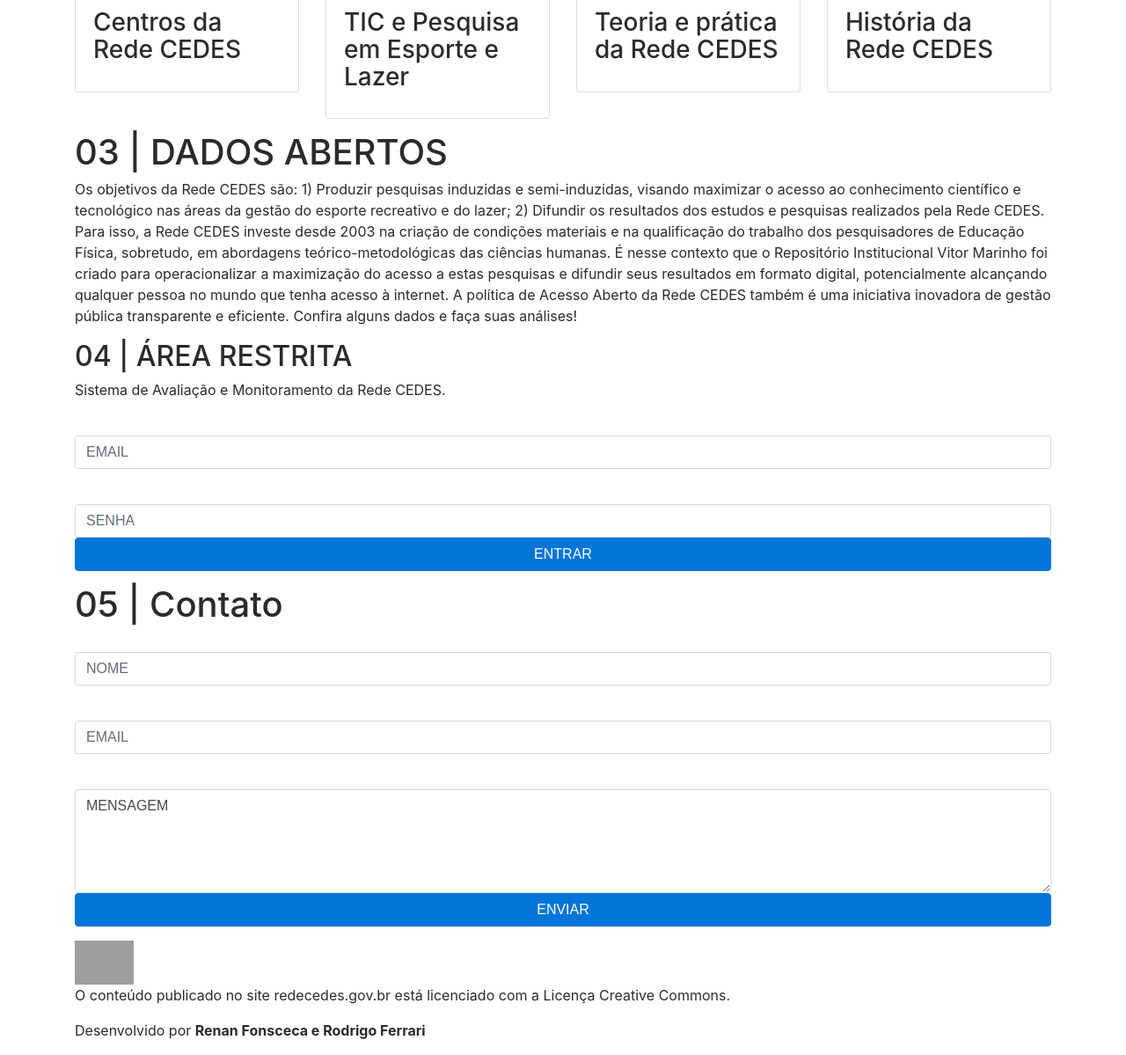
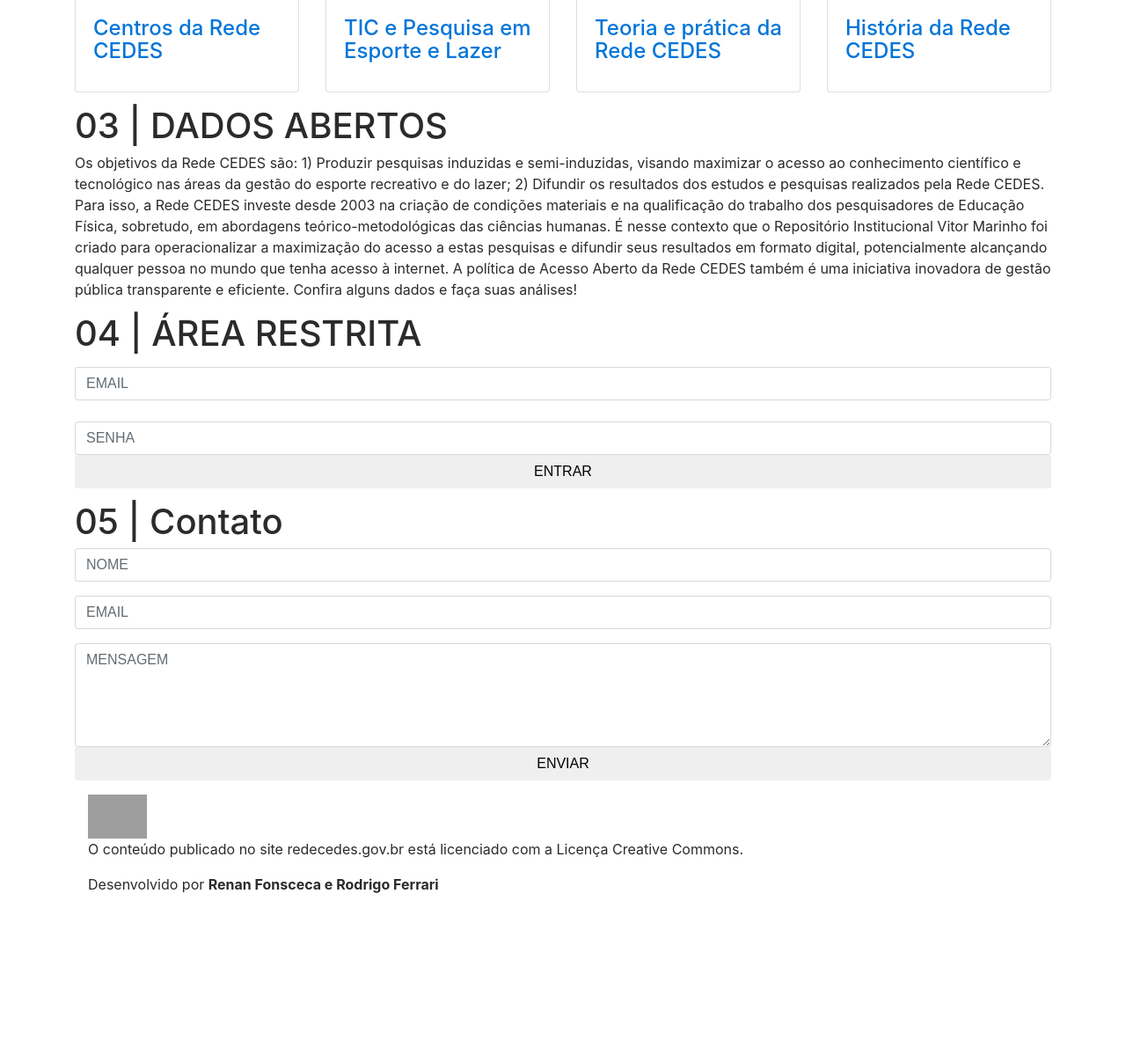
Before and after one commit to rafonseca/rede-cedes, a Django app: page / in a window 1280 px wide. Shown: the part 1062-2261 px from the top of the page at 88% size. After the commit the page ends 2077 px from the top, so only its background shows below. Run offline with Django 3.2, Linux system fonts and the light colour scheme; some libraries are stand-ins or nearby versions; grey boxes are pictures that could not be loaded.

Commit message:
UI/UX mínimo

```diff
--- a/cedes/templates/cedes/base.html
+++ b/cedes/templates/cedes/base.html
@@ -1,11 +1,10 @@
 {% load static %}
-<!DOCTYPE html>
 <html lang="pt-br">
   <head>
-    <title>Rede CEDES</title>
+    <title>{% block title %}Título da Página{% endblock %}</title>
     <!-- Required meta tags -->
-    <meta name="description" content="Política de gestão, publicização, monitoramento e avaliação da Rede CEDES">
-    <meta name="keywords" content="Rede CEDES, Esporte Recreativo, Lazer, Ministério do Esporte">
+    <meta name="description" content="{% block metadescription %}{% endblock %}">
+    <meta name="keywords" content="{% block palavraschaves %}{% endblock %}">
     <meta name="author" content="Rodrigo Ferrari">
     <!-- Required meta tags -->
     <meta charset="utf-8">
@@ -64,12 +63,12 @@
     <footer>
       <div class="container">
         <div class="row">
-          <div class="col-12" id="logo-rodape">
+          <div class="col-12 logo-rodape">
             <img src="{% static 'img/logo-rodape.png' %}" height="50" alt="Logo Rede CEDES">
           </div>
           <div class="col-12">
-            <p id="text-rodape">O conteúdo publicado no site redecedes.gov.br está licenciado com a Licença Creative Commons.</p>
-            <p id="text-rodape">Desenvolvido por <strong>Renan Fonsceca e Rodrigo Ferrari</strong></p>
+            <p class="text-rodape">O conteúdo publicado no site redecedes.gov.br está licenciado com a Licença Creative Commons.</p>
+            <p class="text-rodape">Desenvolvido por <strong>Renan Fonsceca e Rodrigo Ferrari</strong></p>
           </div>
         </div>
       </div>
--- a/cedes/templates/cedes/home.html
+++ b/cedes/templates/cedes/home.html
@@ -1,4 +1,7 @@
 {% extends 'cedes/base.html' %}
+{% block title %}Rede CEDES{% endblock %}
+{% block metadescription %}Política de gestão, publicização, monitoramento e avaliação da Rede CEDES{% endblock %}
+{% block palavraschaves %}Rede CEDES, Esporte Recreativo, Lazer, Ministério do Esporte{% endblock %}
 {% load static %}
 {% block content %}
   <!-- Conteúdos -->
@@ -6,8 +9,8 @@
   <div class="container">
     <div class="row">
       <div class="col-12">
-        <h1>01 | REDE CEDES teste</h1>
-        <p>A Rede dos Centros de Desenvolvimento do Esporte Recreativo e de Lazer - CEDES é um Programa do Ministério do Esporte, que desde 2003 investe na produção, organização e socialização de informações e conhecimentos relacionados com o Esporte Recreativo e o Lazer brasileiro.  Desde 2016 a rede é formalmente constituída por 27 Centros, um por estado brasileiro mais o Distrito Federal. Porém, historicamente esta teia é formada por 41 universidades, xxx pesquisadores, xxx bolsistas impactando diretamente na formação direta de milhões de brasileiros, professores, gestores e alunos dos XXXX cursos de bacharelado e licenciatura em Educação Física, XXX, secretarias estaduais e municipais de esporte. A Rede CEDES é um política pública inovadora do Ministério do Esporte alinhada com as transformações sociais e culturais do século XXI, que pressupõe a centralidade da informação e do conhecimento como uma das bases que sustentam a formação para a cidadania e o projeto democrático de construção do país. O resultado é a qualificação do direito ao acesso das crianças, jovens e adultos ao Esporte Recreativo e ao Lazer, sobretudo, construindo fundamentos para a sustentação do Programa Esporte e Lazer na Cidade - PELC. As pesquisas da Rede CEDES também contribuem com a produção de informações e conhecimentos do Esporte Educacional em articulação com o Programa Segundo Tempo. Confira o mapa das Instituições e temas das publicações de livros e artigos da Rede CEDES.</p>
+        <h1 class="titulo">01 | REDE CEDES teste</h1>
+        <p class="texto">A Rede dos Centros de Desenvolvimento do Esporte Recreativo e de Lazer - CEDES é um Programa do Ministério do Esporte, que desde 2003 investe na produção, organização e socialização de informações e conhecimentos relacionados com o Esporte Recreativo e o Lazer brasileiro.  Desde 2016 a rede é formalmente constituída por 27 Centros, um por estado brasileiro mais o Distrito Federal. Porém, historicamente esta teia é formada por 41 universidades, xxx pesquisadores, xxx bolsistas impactando diretamente na formação direta de milhões de brasileiros, professores, gestores e alunos dos XXXX cursos de bacharelado e licenciatura em Educação Física, XXX, secretarias estaduais e municipais de esporte. A Rede CEDES é um política pública inovadora do Ministério do Esporte alinhada com as transformações sociais e culturais do século XXI, que pressupõe a centralidade da informação e do conhecimento como uma das bases que sustentam a formação para a cidadania e o projeto democrático de construção do país. O resultado é a qualificação do direito ao acesso das crianças, jovens e adultos ao Esporte Recreativo e ao Lazer, sobretudo, construindo fundamentos para a sustentação do Programa Esporte e Lazer na Cidade - PELC. As pesquisas da Rede CEDES também contribuem com a produção de informações e conhecimentos do Esporte Educacional em articulação com o Programa Segundo Tempo. Confira o mapa das Instituições e temas das publicações de livros e artigos da Rede CEDES.</p>
       </div>
     </div>
   </div>
@@ -16,45 +19,53 @@
     <div class="container">
       <div class="row">
         <div class="col-12">
-          <h2>02 | BLOG</h2>
+          <h1 class="titulo-invert">02 | BLOG</h1>
         </div>
       </div>
         <div class="row">
           <div class="col-sm-12">
-              <p id="text-invert">O Blog da Rede CEDES explora a tarefa central de dar visibilidade, apoiar e promover as ações realizadas no âmbito da Rede Cedes. É um instrumento para difusão das atividades financiadas por essa política pública que envolve pesquisadores e grupos de pesquisa de Instituições de Ensino Superior (IES), públicas e privadas, de todo o Brasil. Sua função? Produzir e espalhar conteúdos que ajudem a socializar as pesquisas sobre esporte recreativo e lazer no país.</p>
+              <p class="texto-invert">O Blog da Rede CEDES explora a tarefa central de dar visibilidade, apoiar e promover as ações realizadas no âmbito da Rede Cedes. É um instrumento para difusão das atividades financiadas por essa política pública que envolve pesquisadores e grupos de pesquisa de Instituições de Ensino Superior (IES), públicas e privadas, de todo o Brasil. Sua função? Produzir e espalhar conteúdos que ajudem a socializar as pesquisas sobre esporte recreativo e lazer no país.</p>
           </div>
         </div>
         <div class="row">
           <div class="col-lg-3 col-md-6">
             <div class="card mb-3">
+              <a href="#">
               <img class="card-img-top img-fluid" src="{% static 'img/blog-secao-1.jpg' %}" alt="Seção 1 do Blog">
                 <div class="card-block">
-                  <h3 class="card-title">Centros da Rede CEDES</h3>
+                  <h4 class="card-title">Centros da Rede CEDES</h4>
                 </div>
+              </a>
             </div>
           </div>
           <div class="col-lg-3 col-md-6">
             <div class="card mb-3">
+              <a href="#">
               <img class="card-img-top img-fluid" src="{% static 'img/blog-secao-2.jpg' %}" alt="Seção 1 do Blog">
                 <div class="card-block">
-                  <h3 class="card-title">TIC e Pesquisa em Esporte e Lazer</h3>
+                  <h4 class="card-title">TIC e Pesquisa em Esporte e Lazer</h4>
                 </div>
+              </a>
             </div>
           </div>
           <div class="col-lg-3 col-md-6">
             <div class="card mb-3">
+              <a href="#">
               <img class="card-img-top img-fluid" src="{% static 'img/blog-secao-3.jpg' %}" alt="Seção 1 do Blog">
                 <div class="card-block">
-                  <h3 class="card-title">Teoria e prática da Rede CEDES</h3>
+                  <h4 class="card-title">Teoria e prática da Rede CEDES</h4>
                 </div>
+              </a>
             </div>
           </div>
           <div class="col-lg-3 col-md-6">
             <div class="card mb-3">
+              <a href="#">
               <img class="card-img-top img-fluid" src="{% static 'img/blog-secao-4.jpg' %}" alt="Seção 1 do Blog">
                 <div class="card-block">
-                  <h3 class="card-title">História da Rede CEDES</h3>
+                  <h4 class="card-title">História da Rede CEDES</h4>
                 </div>
+              </a>
             </div>
           </div>
         </div>
@@ -64,12 +75,12 @@
     <div class="container">
       <div class="row">
         <div class="col-12">
-          <h1>03 | DADOS ABERTOS</h1>
+          <h1 class="titulo">03 | DADOS ABERTOS</h1>
         </div>
       </div>
         <div class="row">
           <div class="col-sm-12">
-              <p> Os objetivos da Rede CEDES são: 1) Produzir pesquisas induzidas e semi-induzidas, visando maximizar o acesso ao conhecimento científico e tecnológico nas áreas da gestão do esporte recreativo e do lazer; 2) Difundir os resultados dos estudos e pesquisas realizados pela Rede CEDES. Para isso, a Rede CEDES investe desde 2003 na criação de condições materiais e na qualificação do trabalho dos pesquisadores de Educação Física, sobretudo, em abordagens teórico-metodológicas das ciências humanas. É nesse contexto que o Repositório Institucional Vitor Marinho foi criado para operacionalizar a maximização do acesso a estas pesquisas e difundir seus resultados em formato digital, potencialmente alcançando qualquer pessoa no mundo que tenha acesso à internet. A política de Acesso Aberto da Rede CEDES também é uma iniciativa inovadora de gestão pública transparente e eficiente. Confira alguns dados e faça suas análises!</p>
+              <p class="texto"> Os objetivos da Rede CEDES são: 1) Produzir pesquisas induzidas e semi-induzidas, visando maximizar o acesso ao conhecimento científico e tecnológico nas áreas da gestão do esporte recreativo e do lazer; 2) Difundir os resultados dos estudos e pesquisas realizados pela Rede CEDES. Para isso, a Rede CEDES investe desde 2003 na criação de condições materiais e na qualificação do trabalho dos pesquisadores de Educação Física, sobretudo, em abordagens teórico-metodológicas das ciências humanas. É nesse contexto que o Repositório Institucional Vitor Marinho foi criado para operacionalizar a maximização do acesso a estas pesquisas e difundir seus resultados em formato digital, potencialmente alcançando qualquer pessoa no mundo que tenha acesso à internet. A política de Acesso Aberto da Rede CEDES também é uma iniciativa inovadora de gestão pública transparente e eficiente. Confira alguns dados e faça suas análises!</p>
           </div>
         </div>
     </div>
@@ -78,47 +89,43 @@
       <div class="container">
         <div class="row">
           <div class="col-12">
-            <h2>04 | ÁREA RESTRITA</h2>
+            <h1 class="titulo-invert">04 | ÁREA RESTRITA</h1>
           </div>
         </div>
         <div class="row">
-          <div class="col-sm-12">
-            <p id="text-invert">Sistema de Avaliação e Monitoramento da Rede CEDES.</p>
-          </div>
         </div>
+        <div id="formulario-home">
         <form>
           <div class="form-group">
             <label for="formGroupExampleInput"></label>
-            <input id="log-form" type="text" class="form-control" id="formGroupExampleInput" placeholder="EMAIL">
+            <input type="text" class="form-control" id="formGroupExampleInput" placeholder="EMAIL">
           </div>
           <div class="form-group">
             <label for="formGroupExampleInput2"></label>
-            <input id="log-form" type="text" class="form-control" id="formGroupExampleInput2" placeholder="SENHA">
-            <button id="bt-amarelo" type="submit" class="btn btn-primary btn-block">ENTRAR</button>
+            <input type="text" class="form-control" id="formGroupExampleInput2" placeholder="SENHA">
+            <button type="submit" class="btn btn-segundo btn-block">ENTRAR</button>
           </div>
         </form>
       </div>
     </section>
-    <!-- Dados Abertos -->
+    <!-- Contato -->
       <div class="container">
         <div class="row">
           <div class="col-12">
-            <h1>05 | Contato</h1>
+            <h1 class="titulo">05 | Contato</h1>
           </div>
         </div>
+        <div id="formulario-home">
         <form>
           <div class="form-group">
-            <label for="formGroupExampleInput"></label>
-            <input id="log-form" type="text" class="form-control" id="formGroupExampleInput" placeholder="NOME">
+            <input type="text" class="form-control" id="formGroupExampleInput" placeholder="NOME">
           </div>
           <div class="form-group">
-            <label for="formGroupExampleInput"></label>
-            <input id="log-form" type="text" class="form-control" id="formGroupExampleInput" placeholder="EMAIL">
+            <input type="text" class="form-control" id="formGroupExampleInput" placeholder="EMAIL">
           </div>
           <div class="form-group">
-            <label for="exampleTextarea"></label>
-            <textarea id="log-form" class="form-control" id="exampleTextarea" rows="5">MENSAGEM</textarea>
-            <button id="bt-amarelo-escuro" type="submit" class="btn btn-primary btn-block">ENVIAR</button>
+            <textarea class="form-control" rows="5" placeholder="MENSAGEM"></textarea>
+            <button type="submit" class="btn btn-primeiro btn-block">ENVIAR</button>
           </div>
         </form>
       </div>
```
Also changed, not shown: cedes/templates/coleta/pesquisa_form.html (+39 -2 lines), cedes/templates/coleta/pesquisa_list.html (+48 -7 lines), 1 other file.
